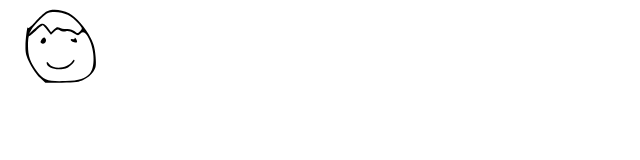
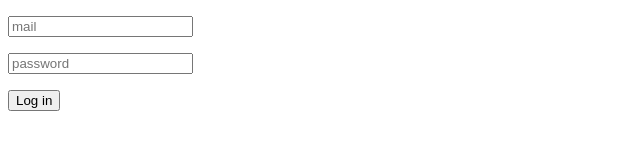
Before and after one commit to TheWisePigeon/LogicTesting, a website: page login.html in a window 1280 px wide. Shown: the whole page, without its empty margins (0-640 px from the left). Drawn offline with Linux system fonts and the light colour scheme.

Commit message:
Update login.html

```diff
--- a/login.html
+++ b/login.html
@@ -9,32 +9,16 @@
 </head>
 
 <body>
-    <i>
-        <svg version="1.0" xmlns="http://www.w3.org/2000/svg" width="78.000000pt" height="62.000000pt"
-            viewBox="0 0 78.000000 62.000000" preserveAspectRatio="xMidYMid meet">
 
-            <g transform="translate(0.000000,62.000000) scale(0.100000,-0.100000)" fill="#000000" stroke="none">
-                <path d="M285 592 c-17 -11 -54 -46 -83 -78 -29 -32 -53 -51 -53 -43 -3 31
--18 -80 -18 -137 -1 -51 5 -73 34 -132 20 -38 53 -86 75 -106 l40 -36 123 0
-c107 0 128 3 167 23 25 12 55 38 68 57 22 32 24 43 19 114 -4 60 -12 92 -36
-140 -38 77 -111 160 -163 187 -59 30 -135 35 -173 11z m162 -23 c24 -11 59
--39 78 -62 35 -41 35 -41 16 -61 -20 -19 -21 -19 -41 -1 -13 12 -35 19 -58 18
--20 -1 -45 3 -55 9 -15 7 -24 5 -41 -12 l-23 -21 -27 36 c-31 40 -44 38 -105
--19 l-34 -31 19 33 c10 19 42 56 71 83 49 46 55 49 104 49 33 0 69 -8 96 -21z
-m-152 -115 l27 -35 24 22 c21 20 28 21 45 11 10 -7 30 -10 44 -6 16 4 36 -1
-58 -15 31 -19 35 -19 49 -4 23 22 42 11 66 -39 43 -88 46 -215 6 -259 -36 -40
--75 -52 -184 -57 -127 -5 -164 7 -211 70 -53 73 -69 116 -69 196 0 39 4 72 8
-72 4 0 27 18 51 40 23 22 46 40 51 40 4 0 20 -16 35 -36z" />
-                <path d="M250 380 c-9 -16 -8 -22 6 -27 18 -7 35 13 27 34 -7 19 -21 16 -33
--7z" />
-                <path d="M500 393 c0 -7 -7 -10 -15 -7 -8 4 -15 1 -15 -4 0 -12 38 -27 47 -19
-3 3 0 14 -6 24 -6 10 -11 13 -11 6z" />
-                <path d="M483 220 c-34 -53 -139 -65 -175 -20 -14 17 -18 18 -18 7 0 -27 41
--47 95 -47 41 0 57 5 84 28 19 15 32 34 30 40 -3 8 -9 5 -16 -8z" />
-            </g>
-        </svg>
-
-    </i>
+    <form action="/login" method="post">
+        <p>
+            <input type="text" name="mail" id="" placeholder="mail">
+        </p>
+        <p>
+            <input type="password" name="pwd" id="" placeholder="password">
+        </p>
+        <button type="submit">Log in</button>
+    </form>
 
 </body>
 
```
